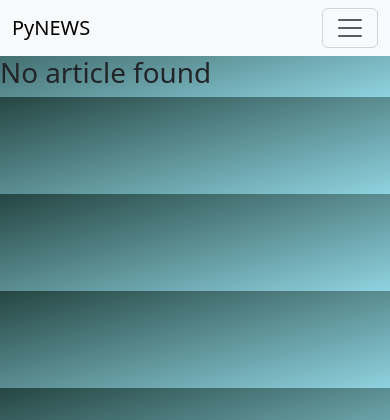
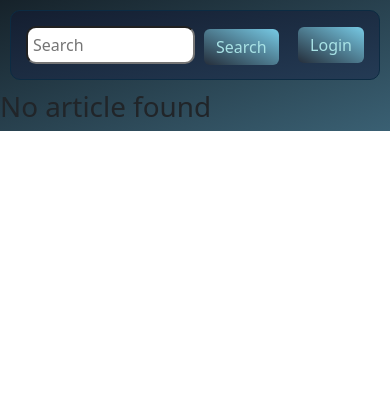
Before and after one commit to Dyr0tH/NewsPrism, a Flask app: template templates/index.html in a window 390 px wide. Shown: the top 420 px of the page. Run offline with Flask 3, Linux system fonts and the light colour scheme; the template is opened without the code that fills it, so the values that code supplies are empty; some web fonts are replaced.

Commit message:
Color scehme changes in home page and made the cards responsive for smaller screen devices

```diff
--- a/main.py
+++ b/main.py
@@ -11,13 +11,11 @@ app.secret_key = secrets.token_hex(16)
 
 @app.route('/', methods=['GET', 'POST']) # homepage handling
 def home():
+        username = session.get('username')
         if request.method == 'POST':
-               username = session.get('username')
                articles = fetcher.fetchmain(request.form['topic'])
                return render_template('index.html', articles=articles, username=username)
 
-
-        username = session.get('username')
         articles = fetcher.fetchmain()
         return render_template('index.html', articles=articles, username=username)
 
@@ -36,6 +34,7 @@ def login():
                         return redirect(url_for('home'))
                 else:
                         return 'Invalid username or password <a herf="/login">Try Again !!</a>'
+
         else:
                 return render_template('login.html')
 
@@ -44,3 +43,6 @@ def login():
 def logout():
     session.pop('username', None)
     return redirect(url_for('home'))
+
+if __name__ == "__main__":
+       app.run(host='0.0.0.0', port=8000)
--- a/templates/index.html
+++ b/templates/index.html
@@ -14,27 +14,40 @@
     <style>
       @import url("https://fonts.googleapis.com/css2?family=Balthazar&family=Open+Sans:ital,wght@0,300..800;1,300..800&family=Quicksand:wght@300..700&family=Rubik:ital,wght@0,300..900;1,300..900&display=swap");
 
+      :root {
+        --gradcol1: #232526;
+        --gradecol2: #0e4e4f;
+
+        --gradebackcol1: #16222a;
+        --gradebackcol2: #3a6073;
+
+        --gradenavcol1: #141E30;
+        --gradenavcol2: #243B55;
+      }
+
       body {
         background: linear-gradient(
           to bottom right,
-          rgb(37, 70, 66),
-          rgb(143, 211, 224)
+          var(--gradebackcol1),
+          var(--gradebackcol2)
         );
+
+        background-repeat: no-repeat;
       }
 
       .card {
         display: grid;
         margin: 6px 16px;
+        padding: 10px;
         background: linear-gradient(
           to bottom right,
-          rgb(93, 129, 127),
-          rgb(48, 130, 149)
+          var(--gradcol1),
+          var(--gradecol2)
         );
       }
 
       .cardimg img {
-        width: 30vw;
-        max-width: 30vw;
+        width: 30vmax;
       }
 
       .cardtext {
@@ -72,6 +85,53 @@
       #newsDesc {
         font-family: "Open Sans", sans-serif;
       }
+
+
+      nav {
+        background: linear-gradient(to bottom right, var(--gradenavcol1), var(--gradenavcol2));
+        border: 1px solid rgb(12, 43, 66);
+        border-radius: 10px;
+        margin: 10px;
+        color: white;
+        display: flex;
+        align-items: center;
+        justify-content: space-between;
+        padding: 10px;
+      }
+
+
+      nav a {
+        text-decoration: none;
+        color: white;
+        font-size: 26px;
+        margin: 10px;
+      }
+
+      nav form input {
+        border-radius: 10px;
+        padding: 5px;
+        margin: 5px;
+      }
+
+
+      @media screen and (max-width: 500px) {
+
+        .card{
+          display: flex;
+        }
+
+        .cardimg img{
+          width: 100%;
+        }
+
+        nav a{
+          display: none;
+        }
+
+        nav form input{
+          width: 20vmax;
+        }
+      }
     </style>
   </head>
   <body>
@@ -81,60 +141,23 @@
       crossorigin="anonymous"
     ></script>
 
-    <nav class="navbar navbar-expand-lg bg-body-tertiary">
-      <div class="container-fluid">
-        <a class="navbar-brand" href="#">PyNEWS</a>
-        <button
-          class="navbar-toggler"
-          type="button"
-          data-bs-toggle="collapse"
-          data-bs-target="#navbarSupportedContent"
-          aria-controls="navbarSupportedContent"
-          aria-expanded="false"
-          aria-label="Toggle navigation"
-        >
-          <span class="navbar-toggler-icon"></span>
-        </button>
-        <div class="collapse navbar-collapse" id="navbarSupportedContent">
-          <ul class="navbar-nav me-auto mb-2 mb-lg-0">
-            <li class="nav-item">
-              <a class="nav-link active" aria-current="page" href="#">Home</a>
-            </li>
-            <li class="nav-item">
-              <a class="nav-link" href="#">Link</a>
-            </li>
-            <li class="nav-item dropdown">
-              <a
-                class="nav-link dropdown-toggle"
-                href="#"
-                role="button"
-                data-bs-toggle="dropdown"
-                aria-expanded="false"
-              >
-                Dropdown
-              </a>
-              <ul class="dropdown-menu">
-                <li><a class="dropdown-item" href="#">Action</a></li>
-                <li><a class="dropdown-item" href="#">Another action</a></li>
-                <li><hr class="dropdown-divider" /></li>
-                <li>
-                  <a class="dropdown-item" href="#">Something else here</a>
-                </li>
-              </ul>
-            </li>
-          </ul>
-          <form class="d-flex" role="search" method="POST" action="/">
+    <nav>
+      <a href="/home">PyNEWS</a>
+
+
+        <div class="formdiv">
+          <form role="search" method="POST" action="/">
             <input
-              class="form-control me-2"
               type="search"
               name="topic"
               placeholder="Search"
               aria-label="Search"
             />
-            <button class="btn btn-outline-success" type="submit">
-              Search
-            </button>
+            <button class="btn" type="submit">Search</button>
           </form>
+        </div>
+
+      <div class="buttons">
         {% if username %}
         <a
           class="btn btn-primary"
@@ -152,7 +175,6 @@
           >Login</a
         >
         {% endif %}
-        </div>
       </div>
     </nav>
 
--- a/templates/login.html
+++ b/templates/login.html
@@ -1,4 +1,3 @@
-<!DOCTYPE html>
 <html lang="en">
   <head>
     <meta charset="UTF-8" />
@@ -30,6 +29,8 @@
           rgb(37, 70, 66),
           rgb(143, 211, 224)
         );
+
+        background-repeat: no-repeat;
       }
 
       .loginCard {
@@ -72,7 +73,7 @@
           rgb(100, 201, 201)
         );
         /* box-shadow:12px 8px 12px; */
-        color: rgb(135, 194, 185);
+        color: rgb(168, 255, 240);
         opacity: 0.7;
         font-family: "Quicksand", sans-serif;
       }
```
Lines whose indentation alone changed are shown as unchanged.
